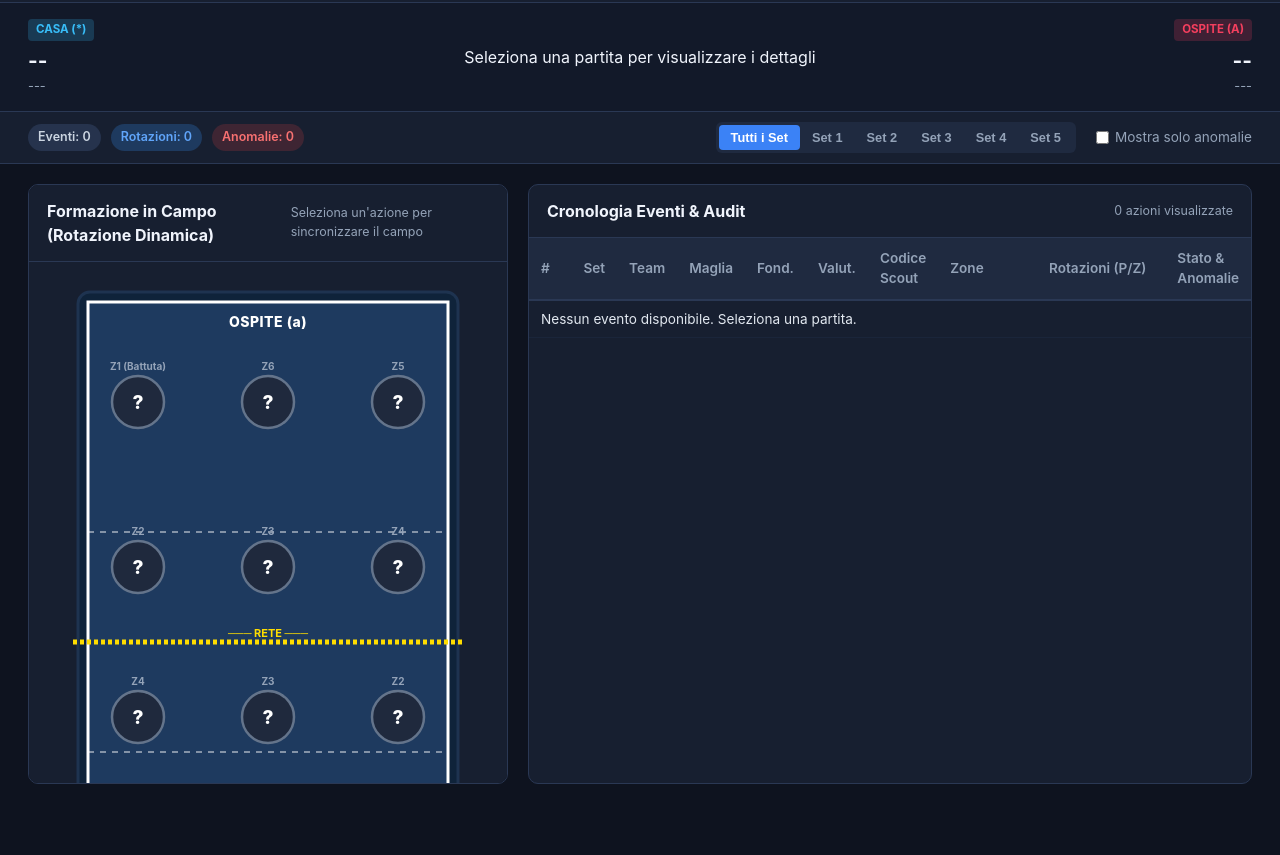
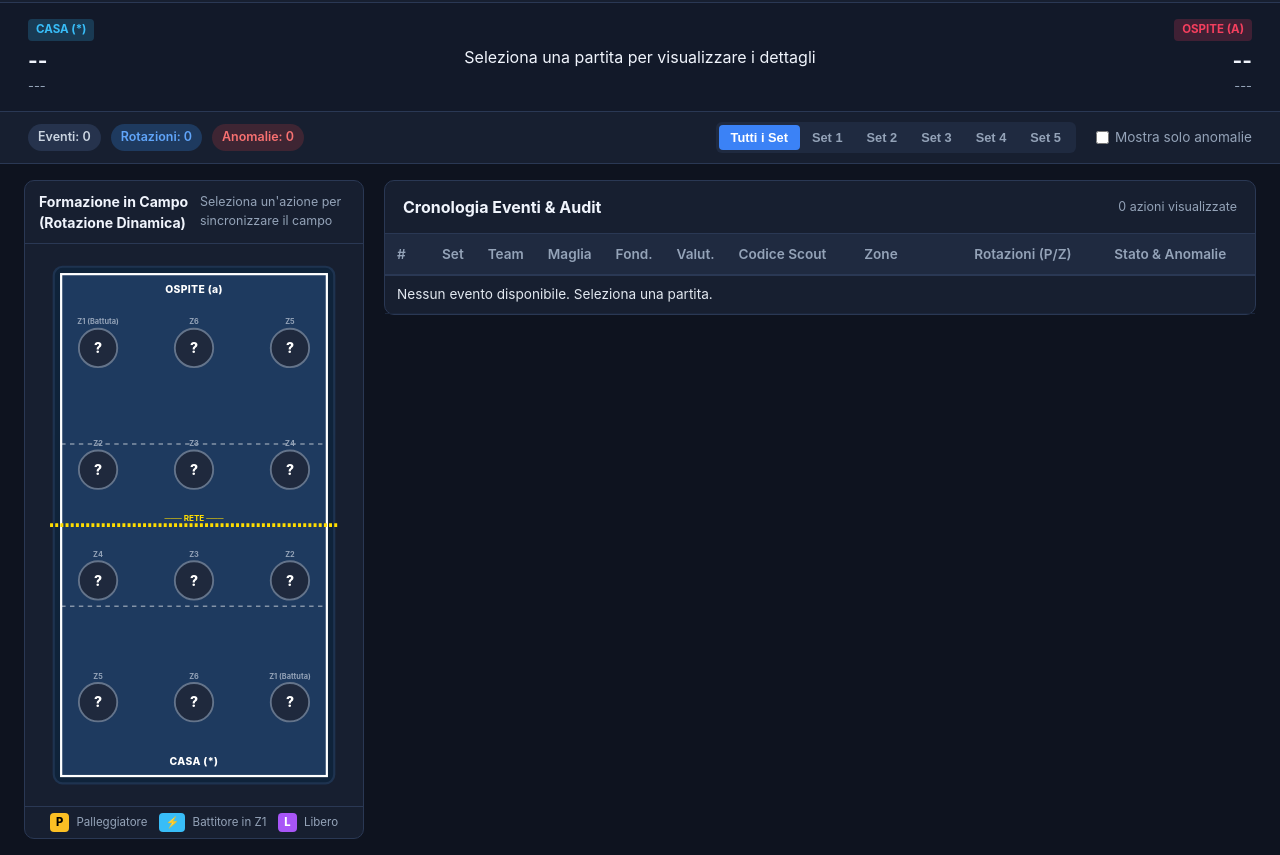
Before and after one commit to mschiavo/ScoutAnalyzer, a plain HTML site: page static/index.html in a window 1280 px wide. Shown: the part 82-937 px from the top of the page. Before the commit the page ends 886 px from the top, so only its background shows below. Drawn offline with Linux system fonts and the light colour scheme; no server answers.

Commit message:
style(ui): resize court by 28%, make it sticky without scroll and rename to ScoutAnalyzer 3000

```diff
--- a/static/style.css
+++ b/static/style.css
@@ -278,13 +278,14 @@ select:focus, input[type="text"]:focus {
 /* DASHBOARD MAIN GRID */
 .dashboard-grid {
   display: grid;
-  grid-template-columns: 480px 1fr;
+  grid-template-columns: 340px 1fr;
   gap: 20px;
-  padding: 20px 28px;
+  padding: 16px 24px;
   flex: 1;
+  align-items: start;
 }
 
-@media (max-width: 1200px) {
+@media (max-width: 1050px) {
   .dashboard-grid {
     grid-template-columns: 1fr;
   }
@@ -299,8 +300,24 @@ select:focus, input[type="text"]:focus {
 }
 
 .court-panel {
-  overflow-y: auto;
-  max-height: calc(100vh - 200px);
+  position: sticky;
+  top: 14px;
+  overflow: hidden;
+  height: fit-content;
+  max-height: none;
+}
+
+.court-panel .panel-header {
+  display: flex;
+  justify-content: space-between;
+  align-items: center;
+  padding: 10px 14px;
+  border-bottom: 1px solid var(--border-color);
+}
+
+.court-panel .panel-header h3 {
+  font-size: 0.88rem;
+  font-weight: 700;
 }
 
 .panel-header {
@@ -323,7 +340,7 @@ select:focus, input[type="text"]:focus {
 
 /* VOLLEYBALL COURT SVG */
 .court-container {
-  padding: 10px 14px;
+  padding: 8px 12px;
   display: flex;
   justify-content: center;
   align-items: center;
@@ -331,7 +348,7 @@ select:focus, input[type="text"]:focus {
 
 .court-svg {
   width: 100%;
-  max-width: 420px;
+  max-width: 310px;
   height: auto;
 }
 
@@ -423,9 +440,9 @@ select:focus, input[type="text"]:focus {
 .court-legend {
   display: flex;
   justify-content: center;
-  gap: 18px;
-  padding: 10px;
-  font-size: 0.78rem;
+  gap: 12px;
+  padding: 6px 10px;
+  font-size: 0.72rem;
   color: var(--text-muted);
   border-top: 1px solid var(--border-color);
 }
```
Also changed, not shown: static/index.html (+2 -2 lines), 1 other file.
